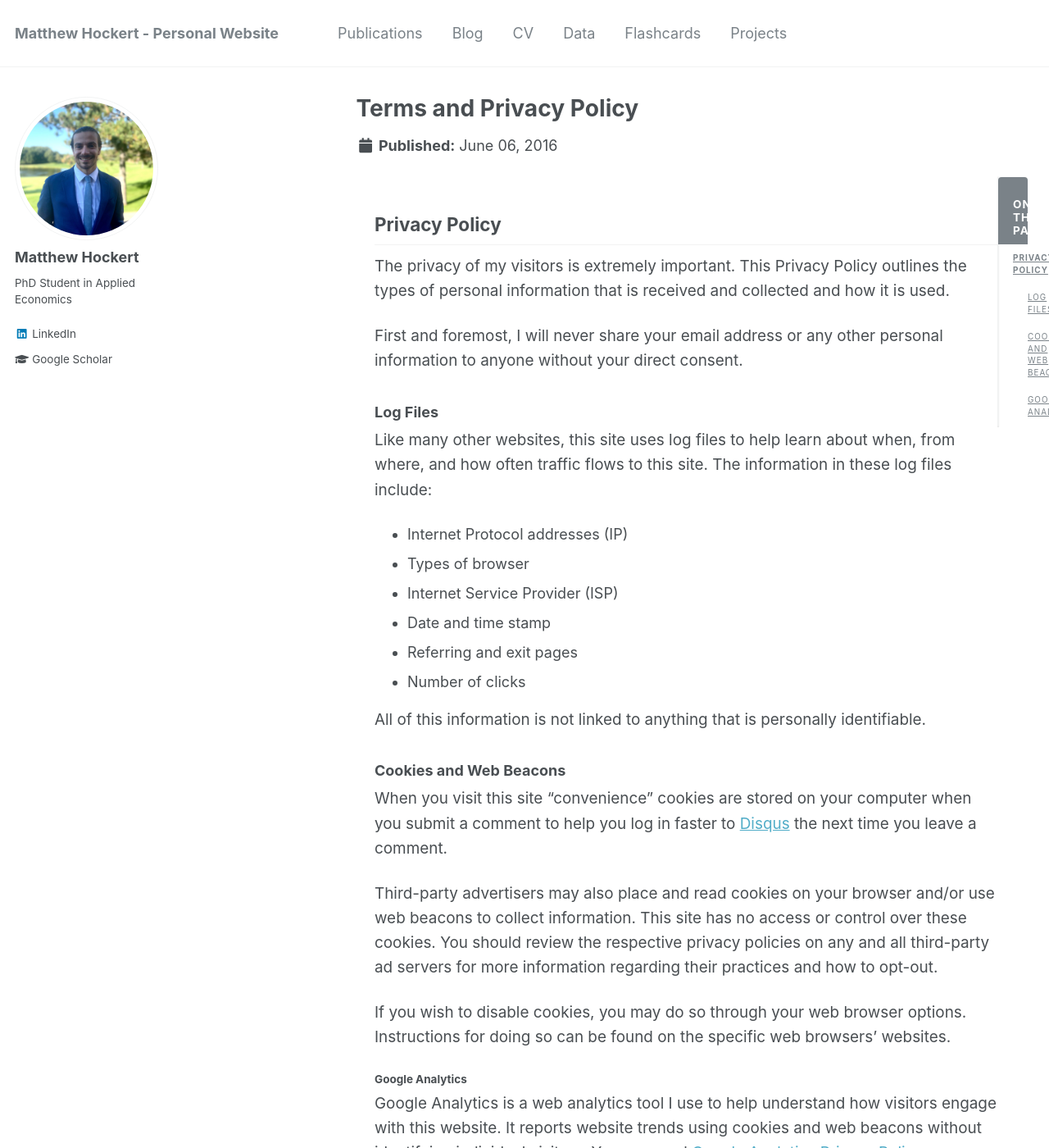
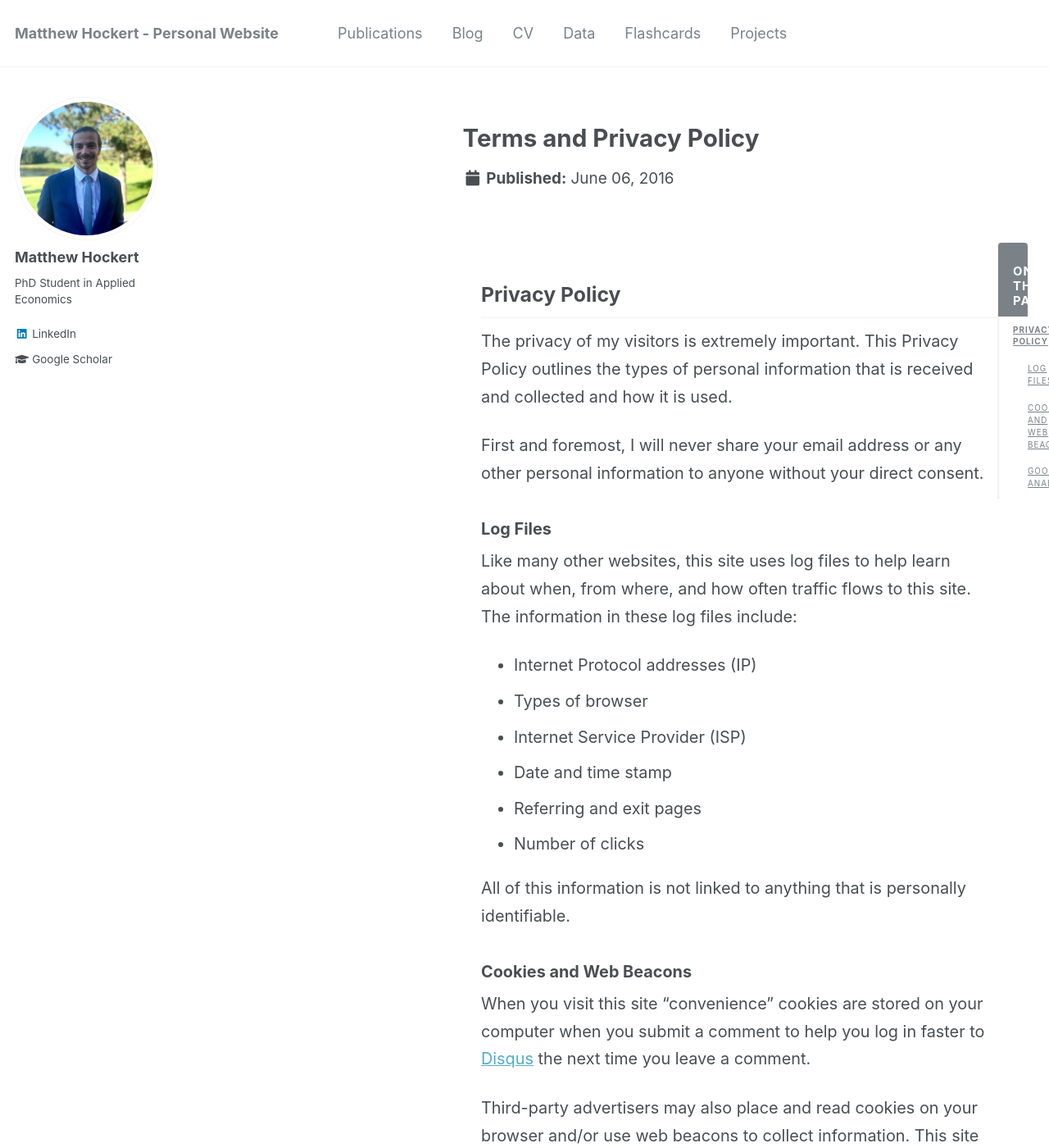
Before and after one commit to MatthewHockert/MatthewHockert.github.io, a Jekyll site: the page built from _pages/terms.md, in a window 1280 px wide and 1400 px high. Shown: the whole window at 82% size. Built offline with Jekyll 4.4.1, drawn with Linux system fonts in a browser that asks for light colours.

Commit message:
Add narrow Substack-style margins for blog posts

```diff
--- a/assets/css/custom.css
+++ b/assets/css/custom.css
@@ -1,19 +1,32 @@
-/* Limit overall post width */
+/* Center the main content like a Substack article */
 .page, .page__content, .post, .post__content, .main, .main__content {
-    max-width: 850px;
+  max-width: 720px;
   margin: 0 auto;
-    padding: 0 1.25rem;
-  }
-
-  /* Adjust line length and readability */
-  .page__content p, .post__content p {
-    line-height: 1.6;
+  padding: 2rem 1.25rem;
+  line-height: 1.7;
   font-size: 1.05em;
 }
 
-  /* Optional: constrain wide images */
+/* Make headings consistent and not too wide */
+.page__content h1, .page__content h2, .page__content h3,
+.post__content h1, .post__content h2, .post__content h3 {
+  max-width: 720px;
+  margin-left: auto;
+  margin-right: auto;
+}
+
+/* Keep images readable, centered, and not huge */
 .page__content img, .post__content img {
+  display: block;
+  margin: 2rem auto;
   max-width: 100%;
-    border-radius: 6px;
+  border-radius: 8px;
   box-shadow: 0 0 8px rgba(0,0,0,0.1);
 }
+
+/* Make code snippets and tables match the narrow layout */
+.page__content pre, .post__content pre,
+.page__content table, .post__content table {
+  max-width: 100%;
+  margin: 1.5rem auto;
+}
```
Lines whose indentation alone changed are shown as unchanged.
